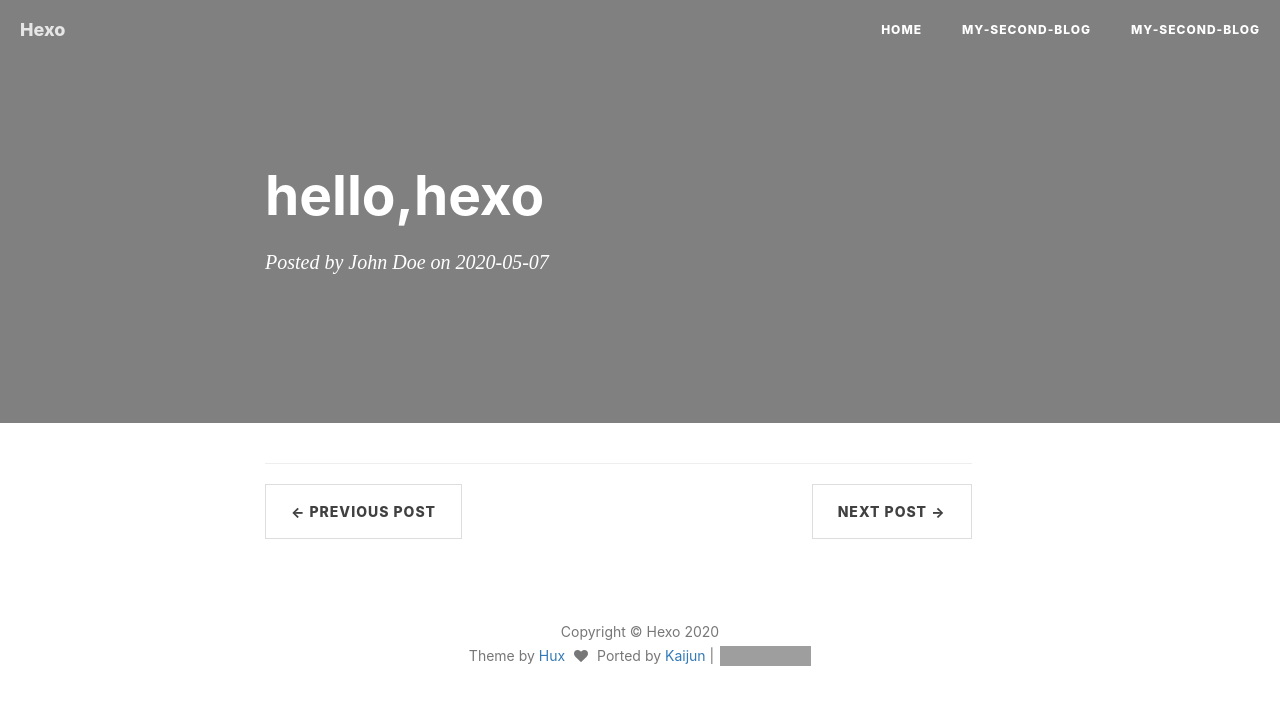
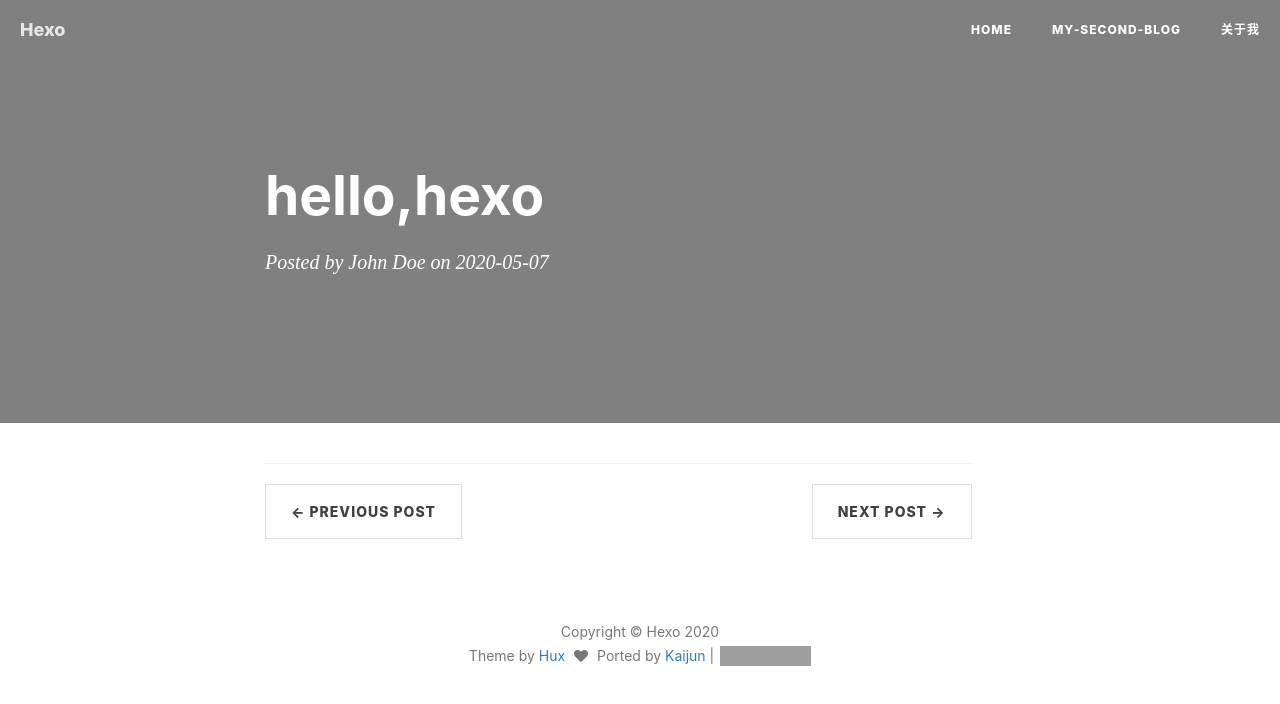
Before and after one commit to LYuanZhuo/LYuanZhuo.github.io, a plain HTML site: page 2020/05/07/hello-hexo/index.html in a window 1280 px wide. Drawn offline with nearby package versions, Linux system fonts and the light colour scheme; grey boxes are pictures that could not be loaded.

Commit message:
Site updated: 2020-05-07 12:27:40

```diff
--- a/2020/05/07/hello-hexo/index.html
+++ b/2020/05/07/hello-hexo/index.html
@@ -100,7 +100,7 @@
 
 
                         <li>
-                            <a href="/关于我/">my-second-blog</a>
+                            <a href="/关于我/">关于我</a>
                         </li>
 
 
```
Also changed, not shown: 2020/05/07/hello-world/index.html (+1 -1 lines), 2020/05/07/my-first-blog/index.html (+1 -1 lines), archives/2020/05/index.html (+1 -1 lines), archives/2020/index.html (+1 -1 lines), archives/index.html (+1 -1 lines), index.html (+1 -1 lines).
